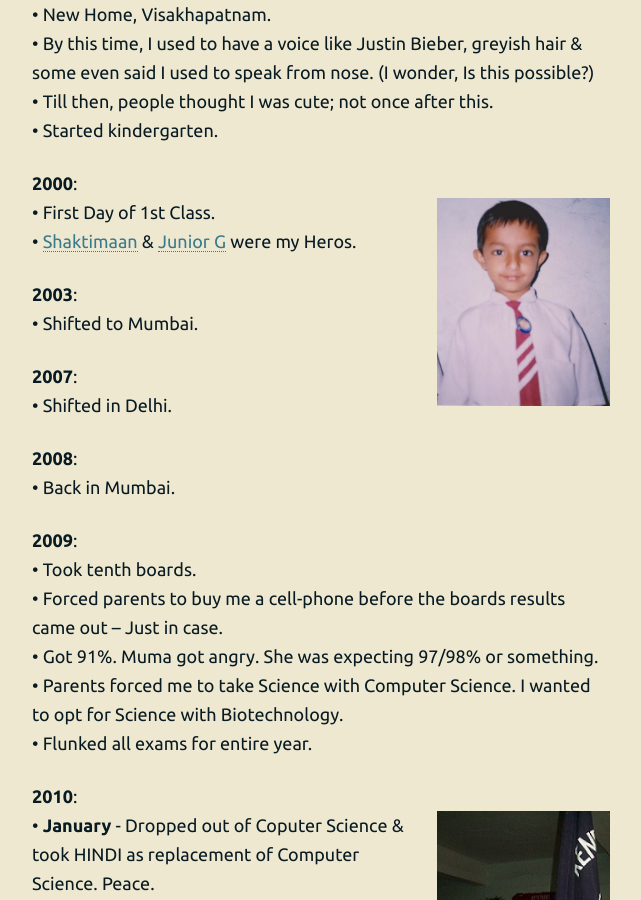
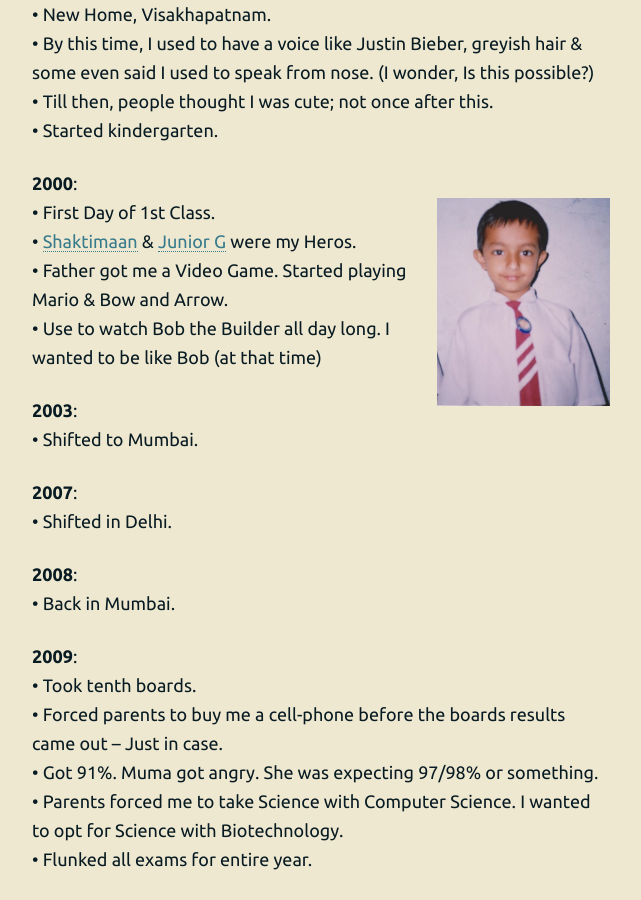
Before and after one commit to 93notes/93notes.github.io, a Jekyll site: the page built from timeline.html, in a window 1280 px wide and 900 px high, scrolled down 657 px. Shown: the whole window, without its empty margins (319-960 px from the left). Built offline with Jekyll 4.4.1, drawn with Linux system fonts in a browser that asks for light colours; nearby versions of some CDN libraries.

Commit message:
Update timeline.html

```diff
--- a/timeline.html
+++ b/timeline.html
@@ -70,7 +70,9 @@ He wanted me to be as Rich as his freind. LOL. </br>
 <strong>2000</strong>: </br>
 <img width="30%" style="float: right;" src="/images/personal/first-day-in-school.jpg" alt="Pradeep Singh first day in School"/>
 &bull; First Day of 1st Class. </br>
-&bull; <a href="https://en.wikipedia.org/wiki/Shaktimaan" target="_blank">Shaktimaan</a> & <a href="<a href="https://en.wikipedia.org/wiki/Junior_G" target="_blank">Junior G</a> were my Heros.
+&bull; <a href="https://en.wikipedia.org/wiki/Shaktimaan" target="_blank">Shaktimaan</a> & <a href="<a href="https://en.wikipedia.org/wiki/Junior_G" target="_blank">Junior G</a> were my Heros. </br>
+&bull; Father got me a Video Game. Started playing Mario &amp; Bow and Arrow. </br>
+&bull; Use to watch Bob the Builder all day long. I wanted to be like Bob (at that time) </br>
 </p>
 
 <p>
```
